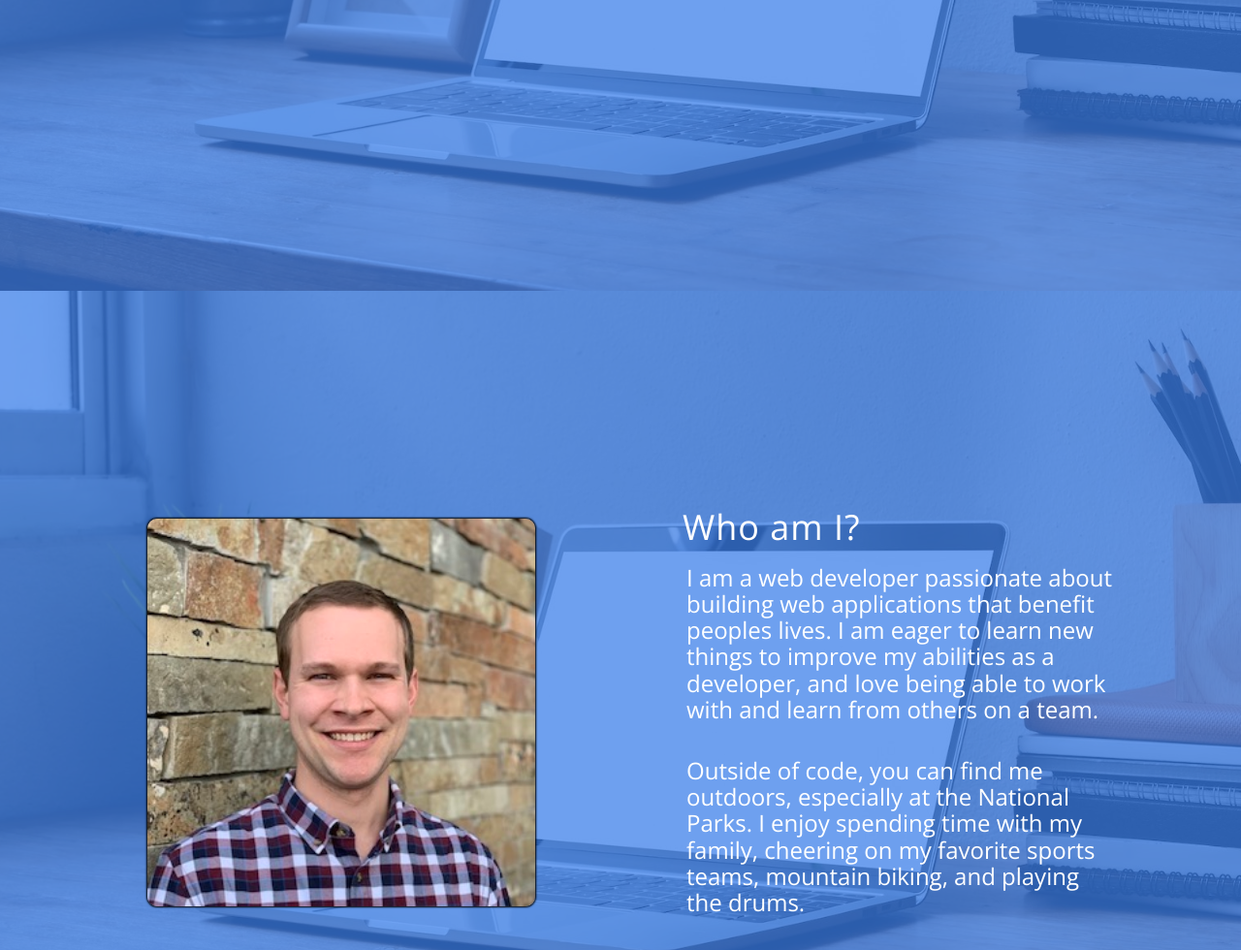
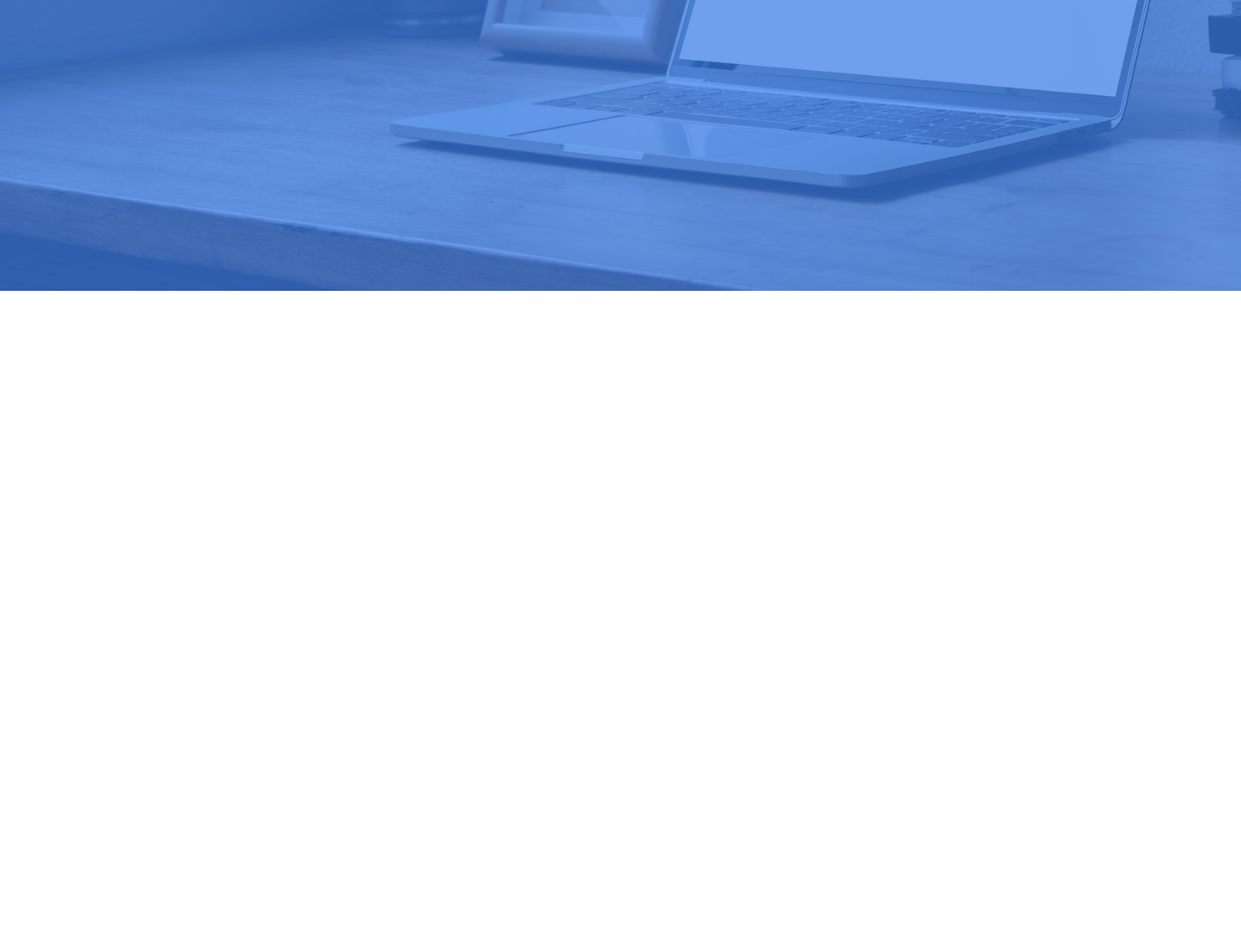
Before and after one commit to mattcbodily/web-portfolio-v2, a plain HTML site: page index.html in a window 1280 px wide. Shown: the part 500-1480 px from the top of the page at 97% size. After the commit the page ends 800 px from the top, so only its background shows below. Drawn offline with nearby package versions, Linux system fonts and the light colour scheme.

Commit message:
commented extra sections

```diff
--- a/index.html
+++ b/index.html
@@ -57,7 +57,7 @@
                 </svg>
         </section> -->
     </section>
-    <section class='about-section background-opacity snap'>
+    <!-- <section class='about-section background-opacity snap'>
         <div class='headshot-opacity'></div>
         <div class='about-flex'>
             <div class='headshot-container'>
@@ -79,7 +79,7 @@
     </section>
     <section class='projects-section background-opacity snap'>
         <h3>Projects I've Worked On</h3>
-    </section>
+    </section> -->
 </body>
 <script src='index.js'></script>
 </html>
```
